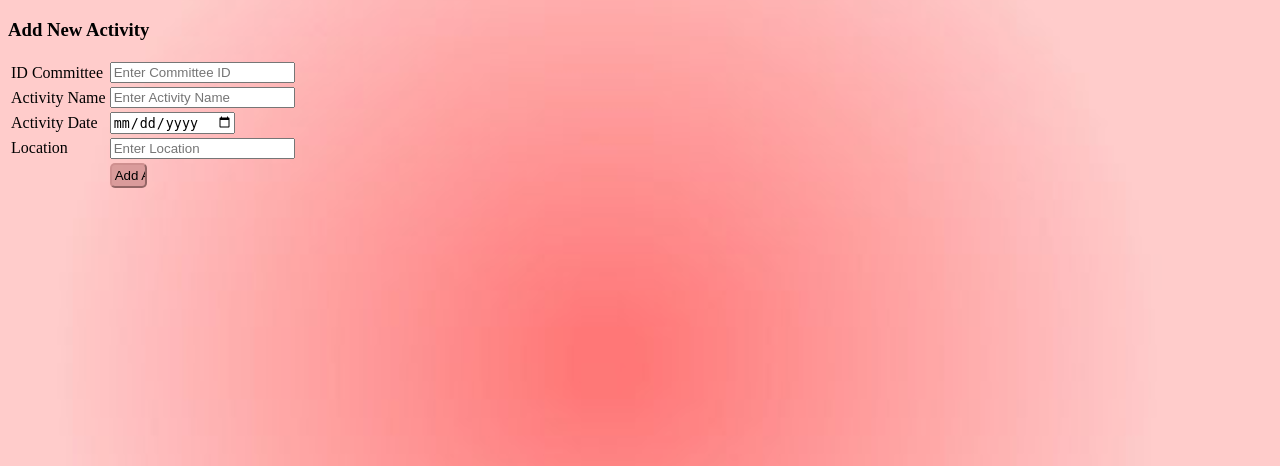
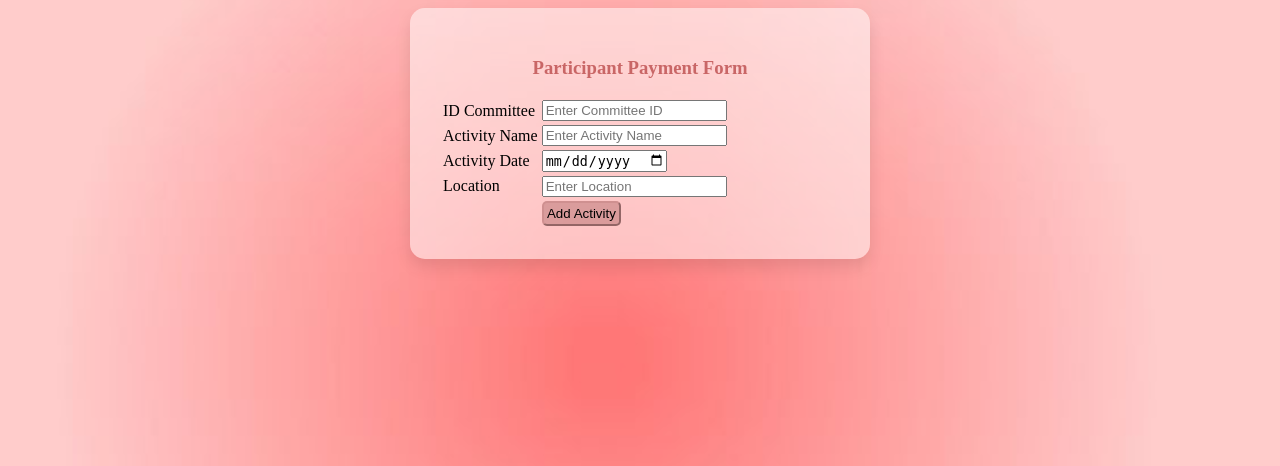
Before and after one commit to Princessbabik/ssip-database, a PHP site: page /activities.php in a window 1280 px wide. Shown: the top 466 px of the page. Run offline with PHP 8.4, Linux system fonts and the light colour scheme.

Commit message:
Update activities.php

```diff
--- a/activities.php
+++ b/activities.php
@@ -22,11 +22,15 @@ if (isset($_POST['Add_Activity'])) {
 <html>
 <head>
     <title>Add Activity</title>
-    <link href="style.css" rel="stylesheet">
+    <link href="paystyle.css" rel="stylesheet">
 </head>
 <body>
-    <form action="add_activity.php" method="post" name="form_activity">  <!-- Form to add activity -->
-        <h3>Add New Activity</h3>
+    <div class="container">
+        <div class="row justify-content-center">
+            <div class="col-md-6">
+                <div class="payment-container">
+                    <h3 class="form-title">Participant Payment Form</h3>
+                    <form action="add_activity.php" method="post" name="form_activity">
                         <table>
                             <tr>
                                 <td>ID Committee</td>
@@ -50,5 +54,10 @@ if (isset($_POST['Add_Activity'])) {
                             </tr>
                         </table>
                     </form>
+                </div>
+            </div>
+        </div>
+    </div>
+</body>
 </body>
 </html>
```
Lines whose indentation alone changed are shown as unchanged.
